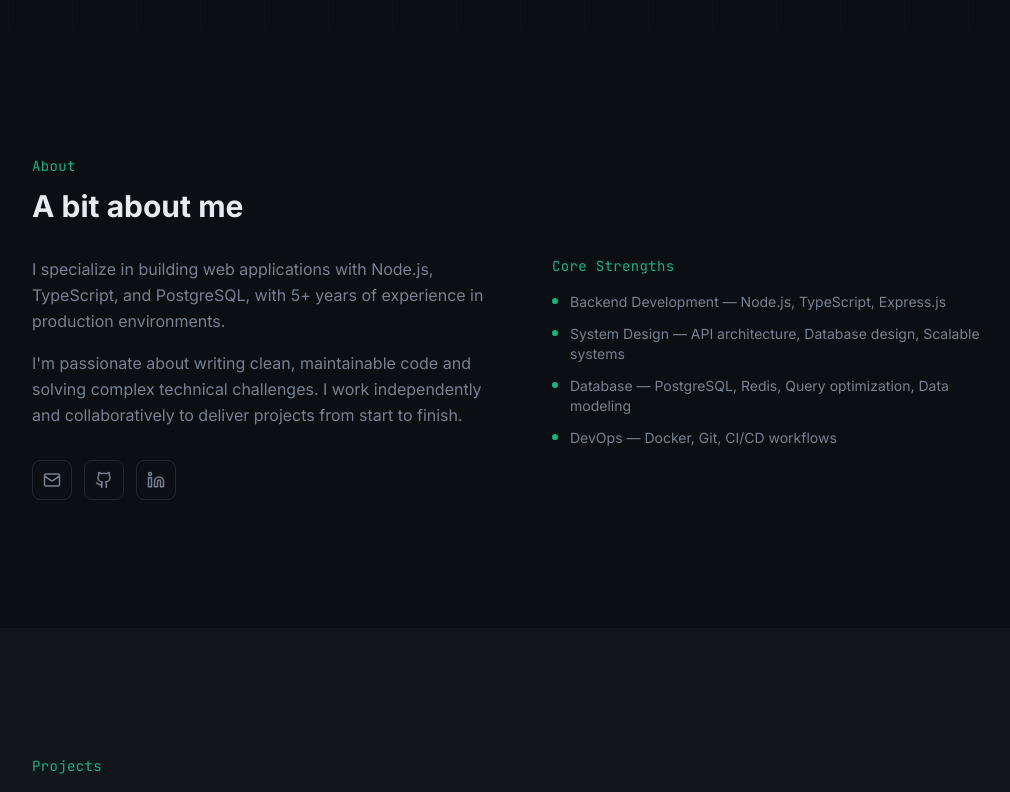
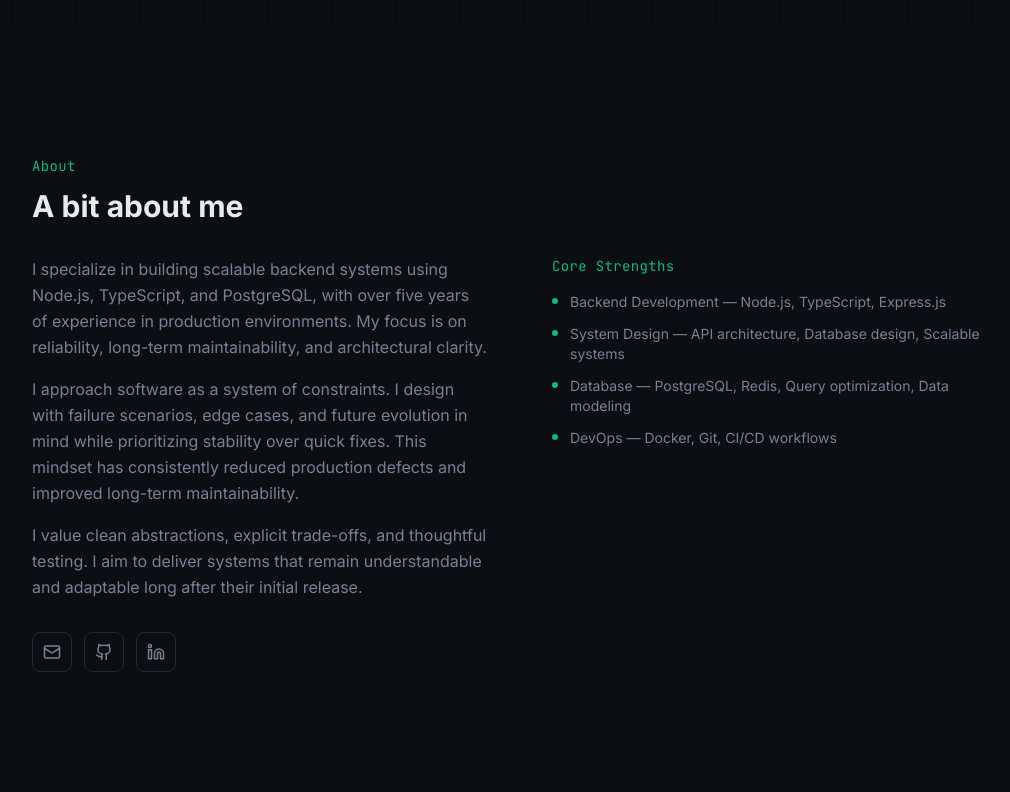
Before and after one commit to ucencode/ucencode.github.io, a React (Vite) app: page / in a window 1280 px wide. Shown: the part 772-1564 px from the top of the page, without its empty margins (120-1130 px from the left). Built offline with nearby package versions, Linux system fonts and the light colour scheme.

Commit message:
feat: restructure About, Contact, and Footer components to use centralized data from about.ts

```diff
--- a/src/components/About.tsx
+++ b/src/components/About.tsx
@@ -1,5 +1,5 @@
 import { Github, Linkedin, Mail } from "lucide-react";
-import { socialLinks, coreStrengths } from "@/data/projects";
+import { socialLinks, coreStrengths, description } from "@/data/about";
 import SectionReveal from "./SectionReveal";
 
 const About = () => {
@@ -18,12 +18,9 @@ const About = () => {
         <div className="grid md:grid-cols-2 gap-12 md:gap-16">
           <SectionReveal delay={100}>
             <div className="space-y-4 text-muted-foreground leading-relaxed">
-              <p>
-                I specialize in building web applications with Node.js, TypeScript, and PostgreSQL, with 5+ years of experience in production environments.
-              </p>
-              <p>
-                I'm passionate about writing clean, maintainable code and solving complex technical challenges. I work independently and collaboratively to deliver projects from start to finish.
-              </p>
+              {description.map((paragraph, index) => (
+                <p key={index}>{paragraph}</p>
+              ))}
             </div>
 
             <div className="flex items-center gap-3 mt-8">
--- a/src/components/Contact.tsx
+++ b/src/components/Contact.tsx
@@ -1,6 +1,6 @@
 import { useState } from "react";
 import { Mail, MapPin, Send, Github, Linkedin } from "lucide-react";
-import { socialLinks } from "@/data/projects";
+import { socialLinks } from "@/data/about";
 import SectionReveal from "./SectionReveal";
 
 const Contact = () => {
--- a/src/components/Footer.tsx
+++ b/src/components/Footer.tsx
@@ -1,4 +1,4 @@
-import { socialLinks } from "@/data/projects";
+import { socialLinks } from "@/data/about";
 
 const navItems = [
   { label: "Home", href: "#home" },
--- /dev/null
+++ b/src/data/about.ts
@@ -0,0 +1,21 @@
+export const description = [
+  "I specialize in building scalable backend systems using Node.js, TypeScript, and PostgreSQL, with over five years of experience in production environments. My focus is on reliability, long-term maintainability, and architectural clarity.",
+  "I approach software as a system of constraints. I design with failure scenarios, edge cases, and future evolution in mind while prioritizing stability over quick fixes. This mindset has consistently reduced production defects and improved long-term maintainability.",
+  "I value clean abstractions, explicit trade-offs, and thoughtful testing. I aim to deliver systems that remain understandable and adaptable long after their initial release.",
+];
+
+export const coreStrengths = [
+  "Backend Development — Node.js, TypeScript, Express.js",
+  "System Design — API architecture, Database design, Scalable systems",
+  "Database — PostgreSQL, Redis, Query optimization, Data modeling",
+  "DevOps — Docker, Git, CI/CD workflows",
+];
+
+export const socialLinks = {
+  email: "ahmadhuseinh.03@gmail.com",
+  github: "https://github.com/ucencode",
+  linkedin: "https://www.linkedin.com/in/ahmadhuseinhambali03/",
+  whatsapp: "http://bit.ly/a_husein",
+  instagram: "https://www.instagram.com/ucenintheworld/",
+  facebook: "https://www.facebook.com/ahmad.husein.hambali/",
+};
--- a/src/data/projects.ts
+++ b/src/data/projects.ts
@@ -104,19 +104,3 @@ export const clients: Client[] = [
   { name: "Digital MTQ", url: "https://digitalmtq.com/" },
   { name: "Pitcar", url: "https://pitcar.co.id/" },
 ];
-
-export const socialLinks = {
-  email: "ahmadhuseinh.03@gmail.com",
-  github: "https://github.com/ucencode",
-  linkedin: "https://www.linkedin.com/in/ahmadhuseinhambali03/",
-  whatsapp: "http://bit.ly/a_husein",
-  instagram: "https://www.instagram.com/ucenintheworld/",
-  facebook: "https://www.facebook.com/ahmad.husein.hambali/",
-};
-
-export const coreStrengths = [
-  "Backend Development — Node.js, TypeScript, Express.js",
-  "System Design — API architecture, Database design, Scalable systems",
-  "Database — PostgreSQL, Redis, Query optimization, Data modeling",
-  "DevOps — Docker, Git, CI/CD workflows",
-];
```
